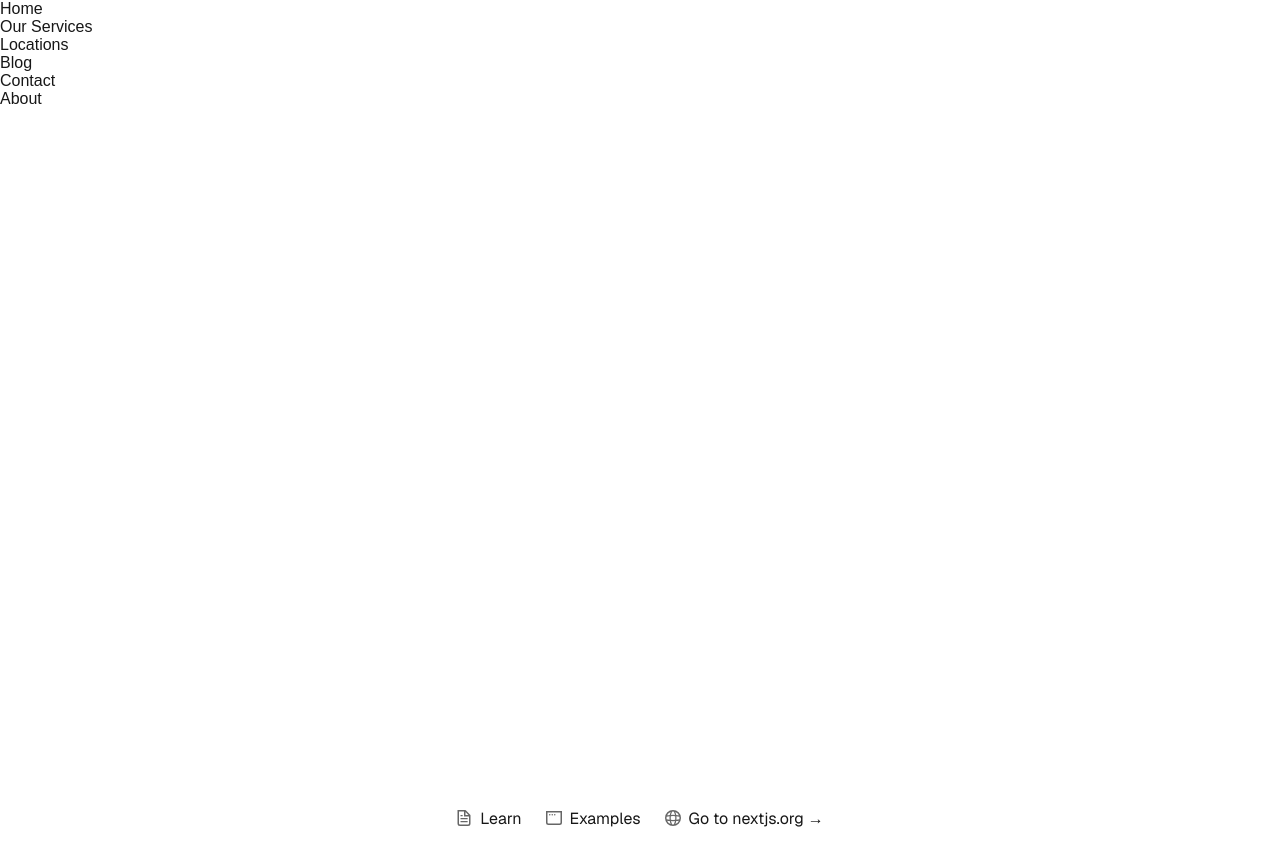
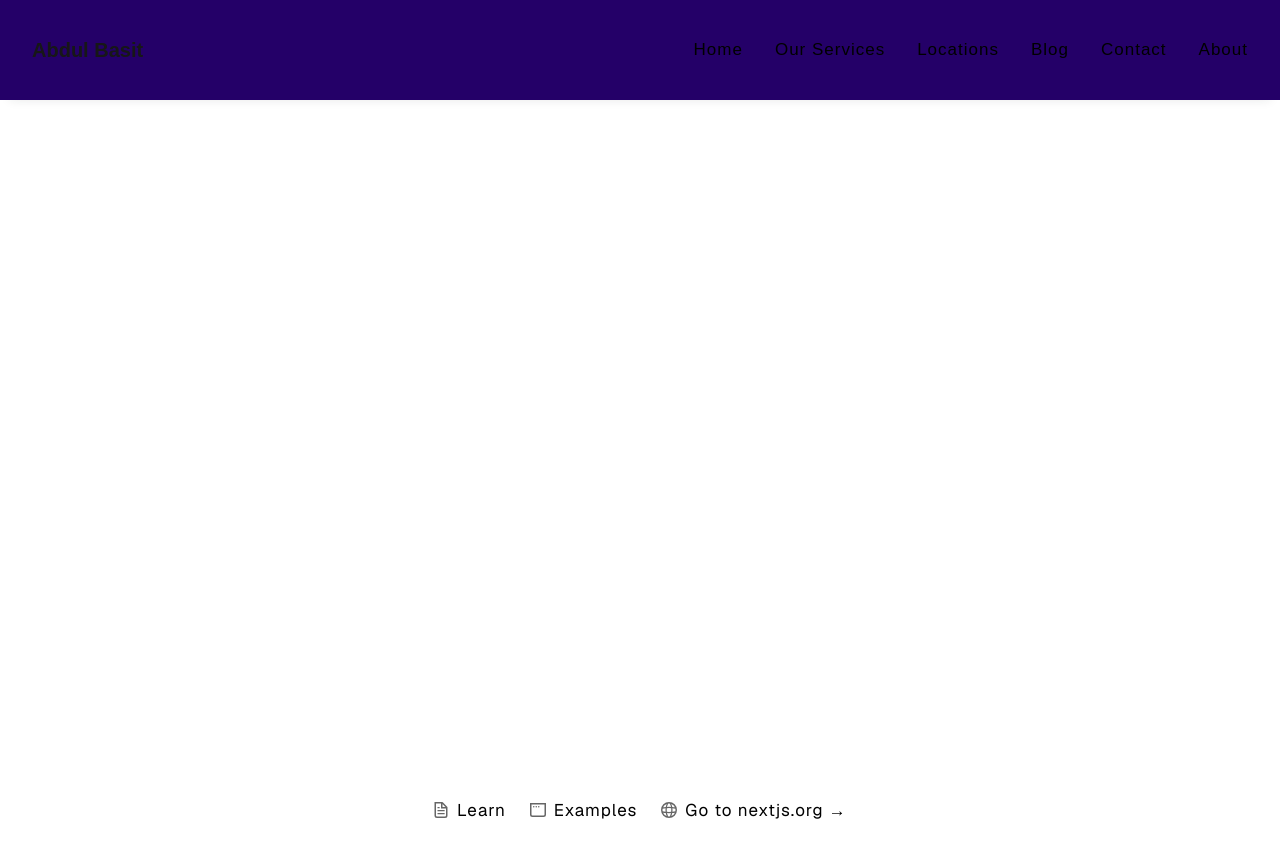
Before and after one commit to abdulbasit34310/nextjs, a Next.js app: page / in a window 1280 px wide. Shown: the top 866 px of the page. Built offline with nearby package versions, Linux system fonts and the light colour scheme.

Commit message:
NavBar CSS Added

```diff
--- /dev/null
+++ b/app/navigationBar.css
@@ -0,0 +1,106 @@
+* {
+  margin: 0;
+  padding: 0;
+  box-sizing: border-box;
+}
+
+html {
+  font-size: 62.5%;
+  font-family: "urbanist";
+}
+
+p,
+li,
+a,
+button {
+  font-size: 1.7rem;
+  letter-spacing: 0.1rem;
+}
+
+li {
+  list-style: none;
+}
+
+a {
+  color: #000;
+
+  &:hover {
+    color: #2e86c1;
+    text-decoration: underline;
+  }
+}
+
+button {
+  cursor: pointer;
+}
+
+header {
+  height: 10rem;
+  box-shadow: rgba(33, 35, 38, 0.1) 0px 10px 10px -10px;
+  background-color: #240068;
+  width: 100%;
+}
+
+.container {
+  max-width: 132rem;
+  margin: auto;
+  height: 10rem;
+}
+
+.grid {
+  display: grid;
+}
+
+.navbar-grid {
+  grid-template-columns: 0.5fr 1fr;
+  align-items: center;
+  height: 10rem;
+  padding: 0 3.2rem;
+}
+
+nav ul {
+  display: flex;
+  justify-content: flex-end;
+  /* background-color: yellow; */
+  gap: 3.2rem;
+}
+
+.ham-menu {
+  display: none;
+}
+
+/* media queries  */
+@media screen and (max-width: 998px) {
+  .menu-web {
+    display: none;
+  }
+
+  .ham-menu {
+    display: inline-block;
+    /* justify-content: flex-end; */
+    text-align: end;
+  }
+
+  .menu-mobile {
+    position: absolute;
+    top: 10rem;
+    left: 0;
+    background-color: #fff;
+    width: 100%;
+    box-shadow: rgba(0, 0, 0, 0.25) 0px 14px 28px;
+  }
+
+  .menu-mobile ul {
+    display: flex;
+    flex-direction: column;
+    align-items: center;
+
+    & li:first-child {
+      margin-top: 1.2rem;
+    }
+
+    & li:last-child {
+      margin-bottom: 1.2rem;
+    }
+  }
+}
--- a/app/navigationBar.js
+++ b/app/navigationBar.js
@@ -1,9 +1,24 @@
+"use client"
+import { useState } from 'react';
 import React from 'react';
+import './navigationBar.css';
 
 const NavigationBar = () => {
+    const [showMenu, setShowMenu] = useState(false);
+
+    const handleButtonToggle = () => {
+        setShowMenu(!showMenu);
+    };
+
     return (
         <header>
-            <nav>
+            <div className="container">
+                <div className="grid navbar-grid">
+                    <div className="logo">
+                        <h1>Abdul Basit</h1>
+                    </div>
+
+                    <nav className={showMenu ? "menu-mobile" : "menu-web"}>
                         <ul>
                             <li><a href='/'>Home</a></li>
                             <li><a href='/service'>Our Services</a></li>
@@ -13,6 +28,14 @@ const NavigationBar = () => {
                             <li><a href='/about'>About</a></li>
                         </ul>
                     </nav>
+
+                    <div className="ham-menu">
+                        <button onClick={handleButtonToggle}>
+                            |||
+                        </button>
+                    </div>
+                </div>
+            </div>
         </header>
     );
 };
```
Lines whose indentation alone changed are shown as unchanged.
